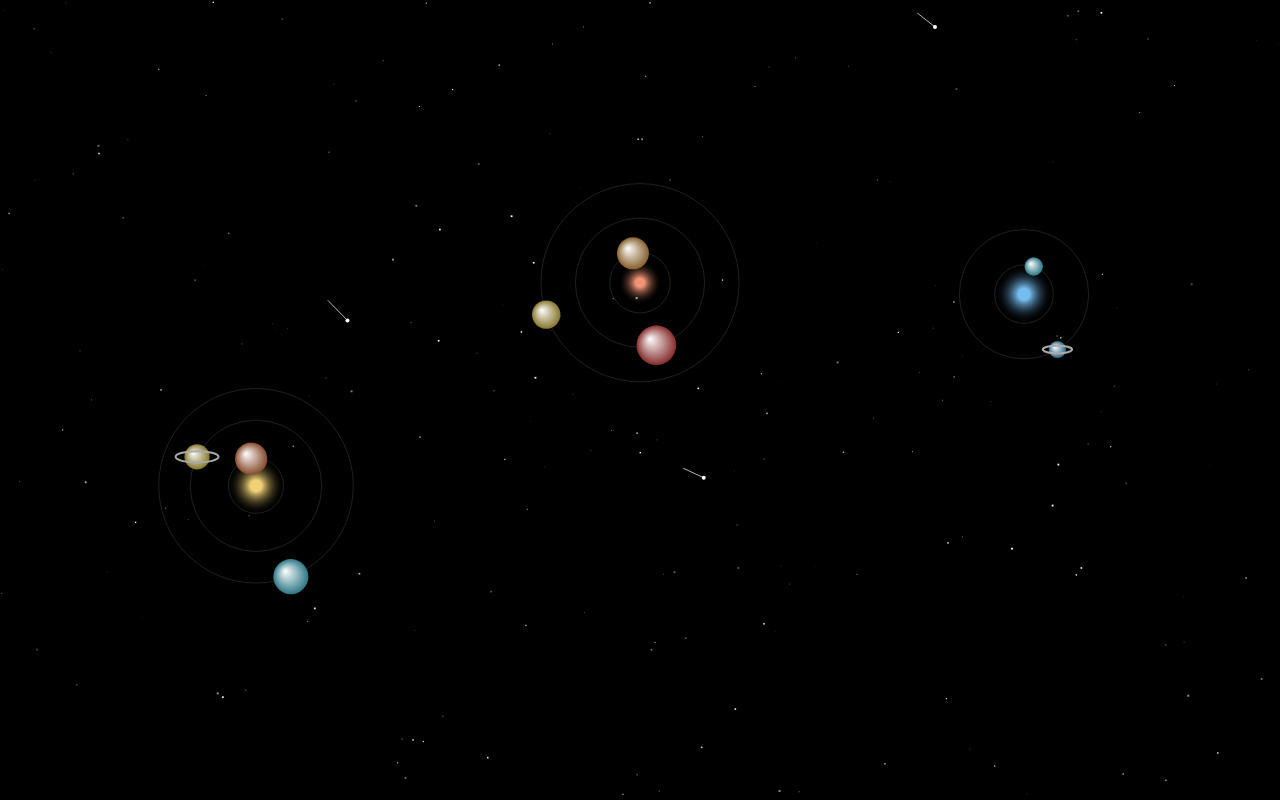
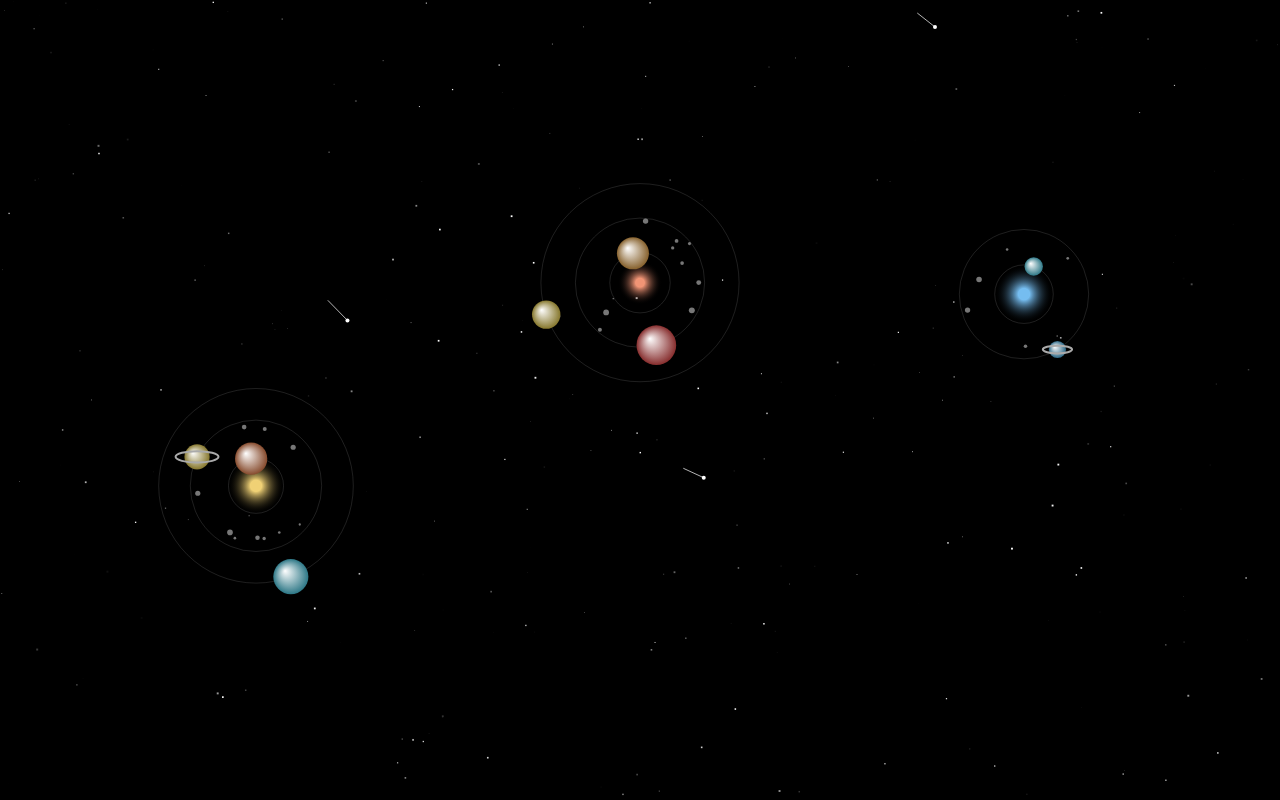
Before and after one commit to its-anantagarwal/generative-universe, a plain HTML site: page index.html in a window 1280 px wide. Drawn offline with Linux system fonts and the light colour scheme.

Commit message:
Added revolving asteroid belts

```diff
--- a/index.html
+++ b/index.html
@@ -8,6 +8,7 @@ P=[]
 A=[]
 M=[]
 C=[]
+B=[]
 
 for(i=0;i<300;i++)
  S.push([Math.random() * c.width, Math.random() * c.height, Math.random() * 2, Math.random() * 7])
@@ -37,6 +38,15 @@ for(i=0;i<8;i++)
                 Math.random() * c.height,
                 .5 + Math.random(),
                 .5 + Math.random()
+            ])
+
+    for (i = 0; i < 25; i++)
+            B.push([
+                Math.random() * 3 | 0,
+                45 + Math.random() * 20,
+                Math.random() * 7,
+                .002 + Math.random() * .003,
+                1 + Math.random() * 2
             ])
 
 function draw(){
@@ -84,6 +94,17 @@ function draw(){
         if (q[1] > c.height) q[1] = 0
     }
 
+    for (b of B) {
+        b[2] += b[3]
+        X = A[b[0]][0] + Math.cos(b[2]) * b[1]
+        Y = A[b[0]][1] + Math.sin(b[2]) * b[1]
+
+        x.fillStyle = '#777'
+        x.beginPath()
+        x.arc(X, Y, b[4], 0, 7)
+        x.fill()
+    }
+
  for(p of P){
     x.strokeStyle='rgba(255,255,255,.12)'
     x.lineWidth=1
```
